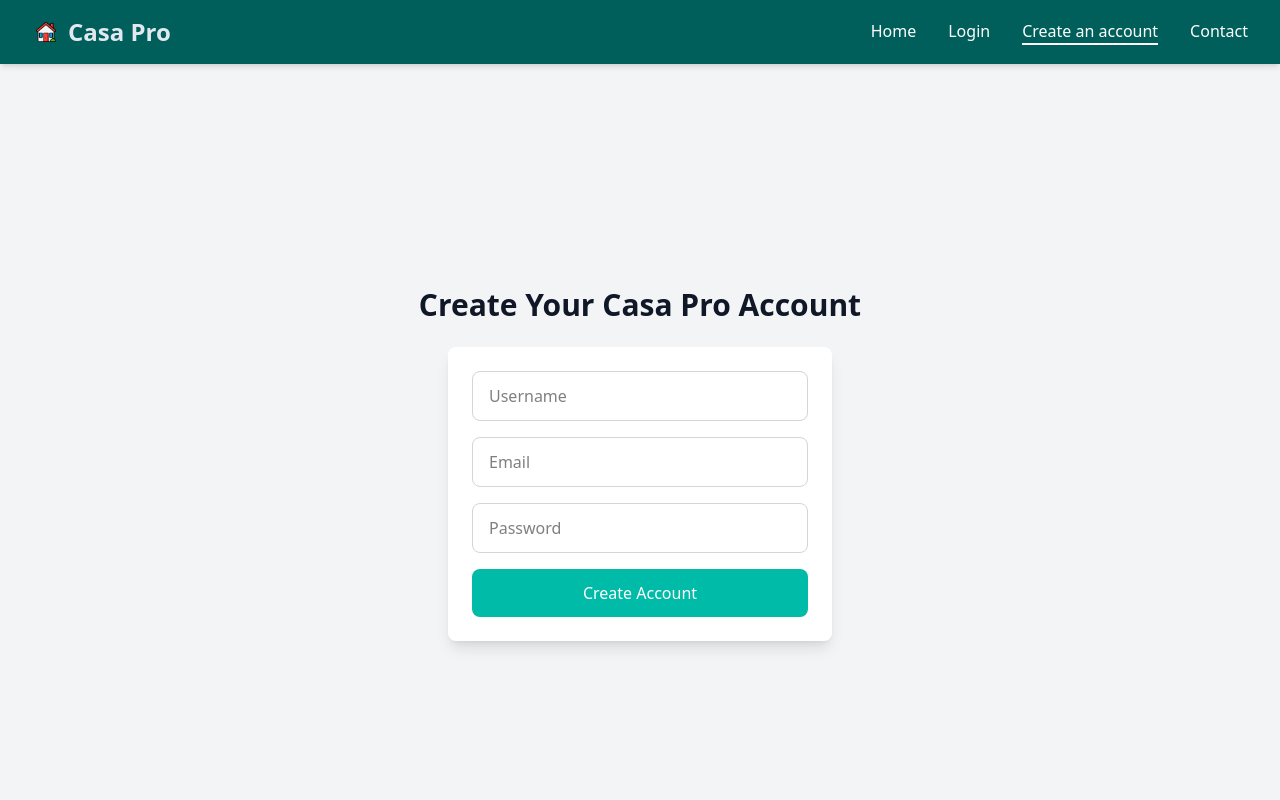
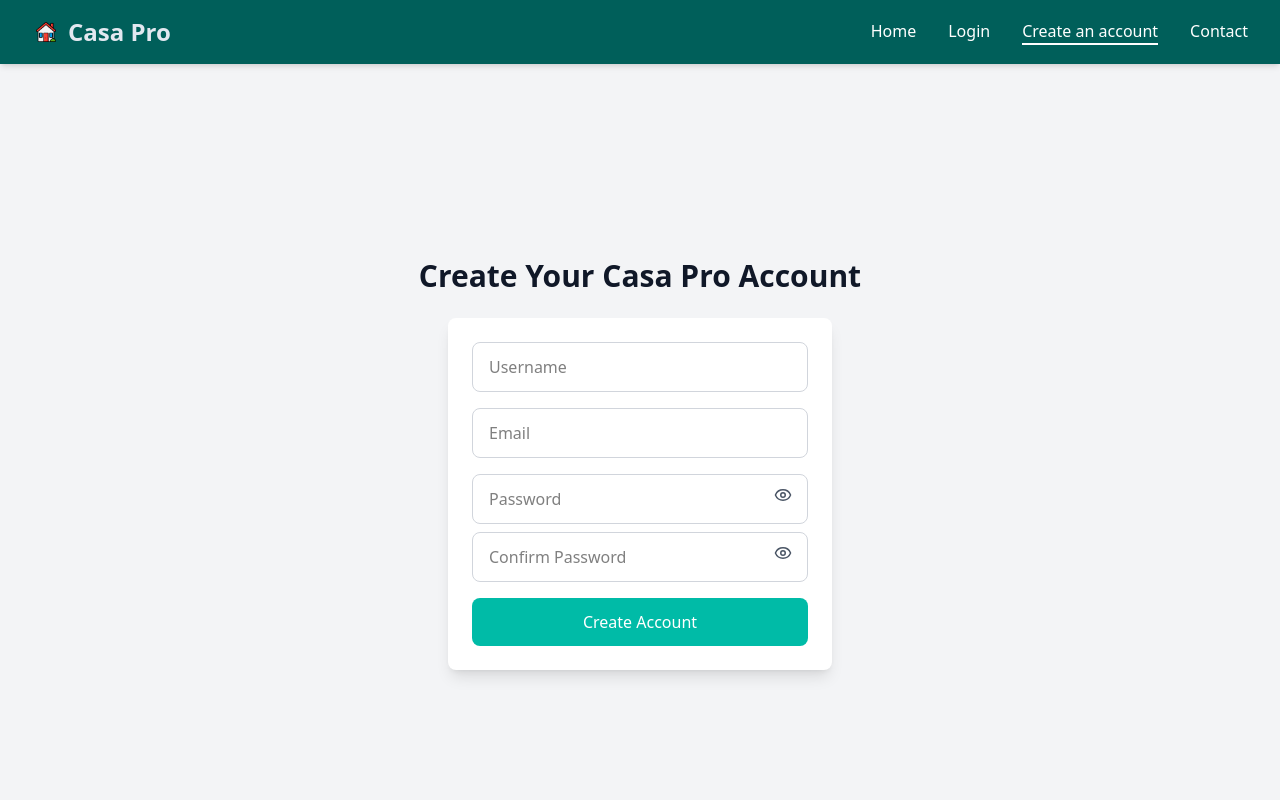
Before and after one commit to Yuri561/casapro, a React (Vite) app: page /create-account in a window 1280 px wide. Shown: the top 800 px of the page. Built offline with nearby package versions, Linux system fonts and the light colour scheme.

Commit message:
create account

```diff
--- a/src/components/CreateAccount/CreateAccount.tsx
+++ b/src/components/CreateAccount/CreateAccount.tsx
@@ -1,23 +1,56 @@
-import React from "react";
+import React, { useMemo, useState } from "react";
 import { useForm } from "react-hook-form";
 import { useNavigate } from "react-router-dom";
 import { userRegister } from "../../UserAuth/user_auth";
+import { Eye, EyeOff } from "lucide-react";
 
 interface FormData {
   username: string;
   email: string;
   password: string;
+  confirmPassword: string;
 }
 
 const CreateAccount: React.FC = () => {
   const {
     register,
     handleSubmit,
+    watch,
     formState: { errors },
   } = useForm<FormData>();
+
   const navigate = useNavigate();
+  const [showPassword, setShowPassword] = useState(false);
+  const [showConfirm, setShowConfirm] = useState(false);
+
+  const password = watch("password");
+  const confirmPassword = watch("confirmPassword");
+
+  const passwordStrength = useMemo(() => {
+    if (!password) return { label: "", color: "" };
+
+    const hasUpper = /[A-Z]/.test(password);
+    const hasLower = /[a-z]/.test(password);
+    const hasNumber = /\d/.test(password);
+    const hasSymbol = /[!@#$%^&*(),.?\":{}|<>]/.test(password);
+
+    const conditions = [hasUpper, hasLower, hasNumber, hasSymbol].filter(Boolean).length;
+
+    if (password.length >= 8 && conditions >= 3) {
+      return { label: "✅ Strong", color: "text-green-600" };
+    } else if (password.length >= 6 && conditions >= 2) {
+      return { label: "⚠️ Medium", color: "text-yellow-500" };
+    } else {
+      return { label: "❌ Weak", color: "text-red-500" };
+    }
+  }, [password]);
 
   const onSubmit = async (data: FormData) => {
+    if (data.password !== data.confirmPassword) {
+      alert("Passwords do not match");
+      return;
+    }
+
     try {
       const response = await userRegister(data);
       if (response.status === 201) {
@@ -30,8 +63,8 @@ const CreateAccount: React.FC = () => {
   };
 
   return (
-    <div className="flex flex-col items-center justify-center sm:text-center min-h-screen bg-gray-100">
-      <h2 className="text-3xl text-center font-bold text-gray-900 mb-6">
+    <div className="flex flex-col items-center justify-center min-h-screen bg-gray-100">
+      <h2 className="text-3xl font-bold text-gray-900 mb-6 text-center">
         Create Your Casa Pro Account
       </h2>
       <form
@@ -53,34 +86,69 @@ const CreateAccount: React.FC = () => {
         {errors.username && (
           <p className="text-red-500 text-sm mb-2">{errors.username.message}</p>
         )}
+
         <input
           type="email"
           placeholder="Email"
-          {...register("email", { required: "Email is required",
+          {...register("email", {
+            required: "Email is required",
             pattern: {
-                value: /^[^\s@]+@[^\s@]+\.[^\s@]+$/,
-                message: "Please enter a valid email address"
-              }
-
-           }
-        )}
+              value: /^[^\s@]+@[^\s@]+\.[^\s@]+$/,
+              message: "Please enter a valid email address",
+            },
+          })}
           className="w-full mb-4 px-4 py-3 border border-gray-300 rounded-lg focus:ring-2 focus:ring-teal-500 focus:outline-none"
         />
         {errors.email && (
           <p className="text-red-500 text-sm mb-2">{errors.email.message}</p>
         )}
-        <input
-          type="password"
-          placeholder="Password"
-          {...register("password", { required: "Password is required" })}
-          className="w-full mb-4 px-4 py-3 border border-gray-300 rounded-lg focus:ring-2 focus:ring-teal-500 focus:outline-none"
-        />
+
+        <div className="relative">
+          <input
+            type={showPassword ? "text" : "password"}
+            placeholder="Password"
+            {...register("password", { required: "Password is required" })}
+            className="w-full mb-2 px-4 py-3 border border-gray-300 rounded-lg focus:ring-2 focus:ring-teal-500 focus:outline-none"
+          />
+          <button
+            type="button"
+            onClick={() => setShowPassword(!showPassword)}
+            className="absolute top-3 right-4 text-gray-600"
+          >
+            {showPassword ? <EyeOff size={18} /> : <Eye size={18} />}
+          </button>
+        </div>
         {errors.password && (
           <p className="text-red-500 text-sm mb-2">{errors.password.message}</p>
         )}
+        {passwordStrength.label && (
+          <p className={`text-sm mb-3 ${passwordStrength.color}`}>
+            Password Strength: {passwordStrength.label}
+          </p>
+        )}
+
+        <div className="relative">
+          <input
+            type={showConfirm ? "text" : "password"}
+            placeholder="Confirm Password"
+            {...register("confirmPassword", { required: "Please confirm your password" })}
+            className="w-full mb-4 px-4 py-3 border border-gray-300 rounded-lg focus:ring-2 focus:ring-teal-500 focus:outline-none"
+          />
+          <button
+            type="button"
+            onClick={() => setShowConfirm(!showConfirm)}
+            className="absolute top-3 right-4 text-gray-600"
+          >
+            {showConfirm ? <EyeOff size={18} /> : <Eye size={18} />}
+          </button>
+        </div>
+        {errors.confirmPassword && (
+          <p className="text-red-500 text-sm mb-2">{errors.confirmPassword.message}</p>
+        )}
+
         <button
           type="submit"
-          className="w-full cursor-pointer bg-teal-500 text-white px-4 py-3 rounded-lg hover:bg-teal-600 transition"
+          className="w-full bg-teal-500 text-white px-4 py-3 rounded-lg hover:bg-teal-600 transition"
         >
           Create Account
         </button>
```
